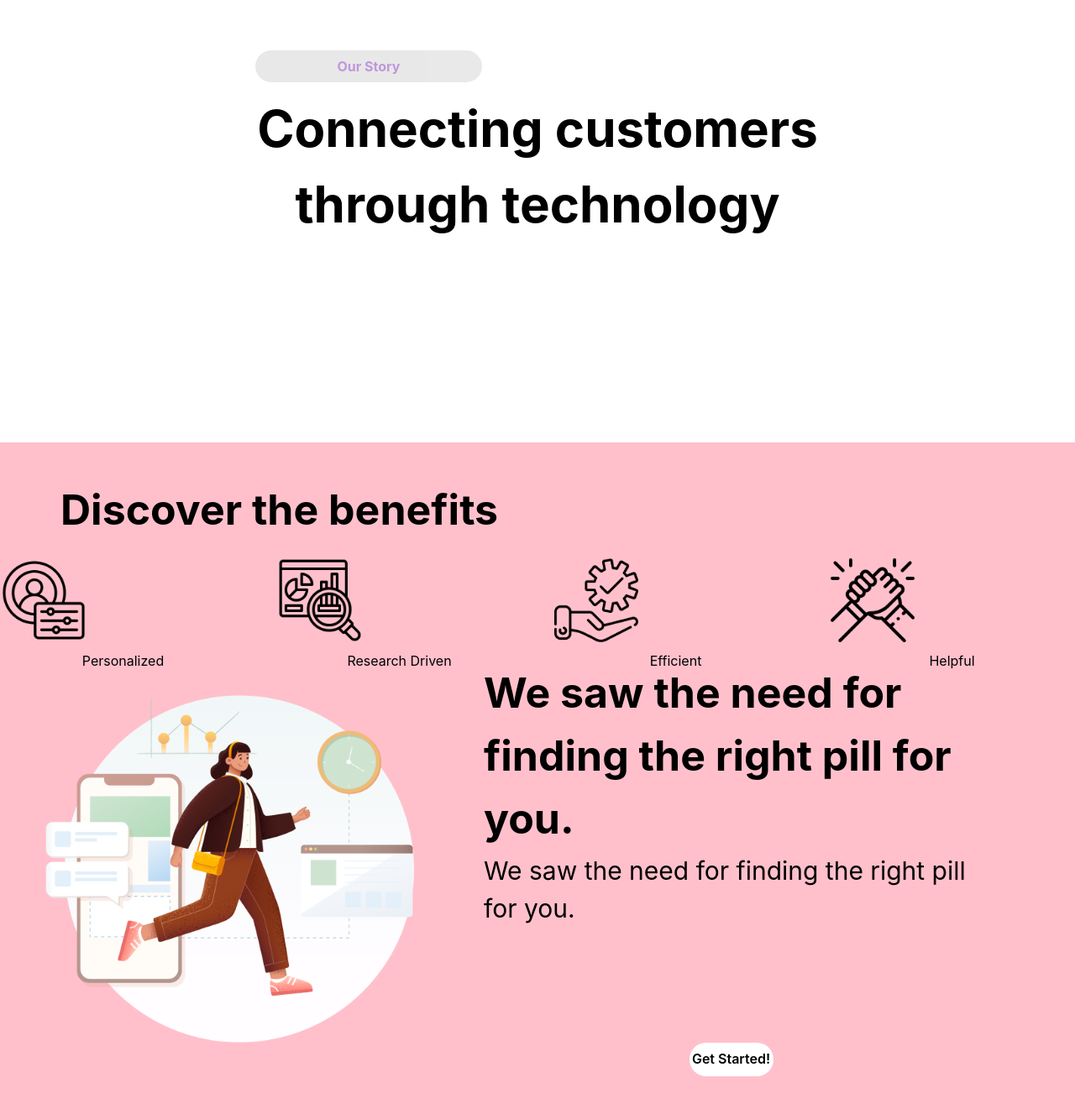
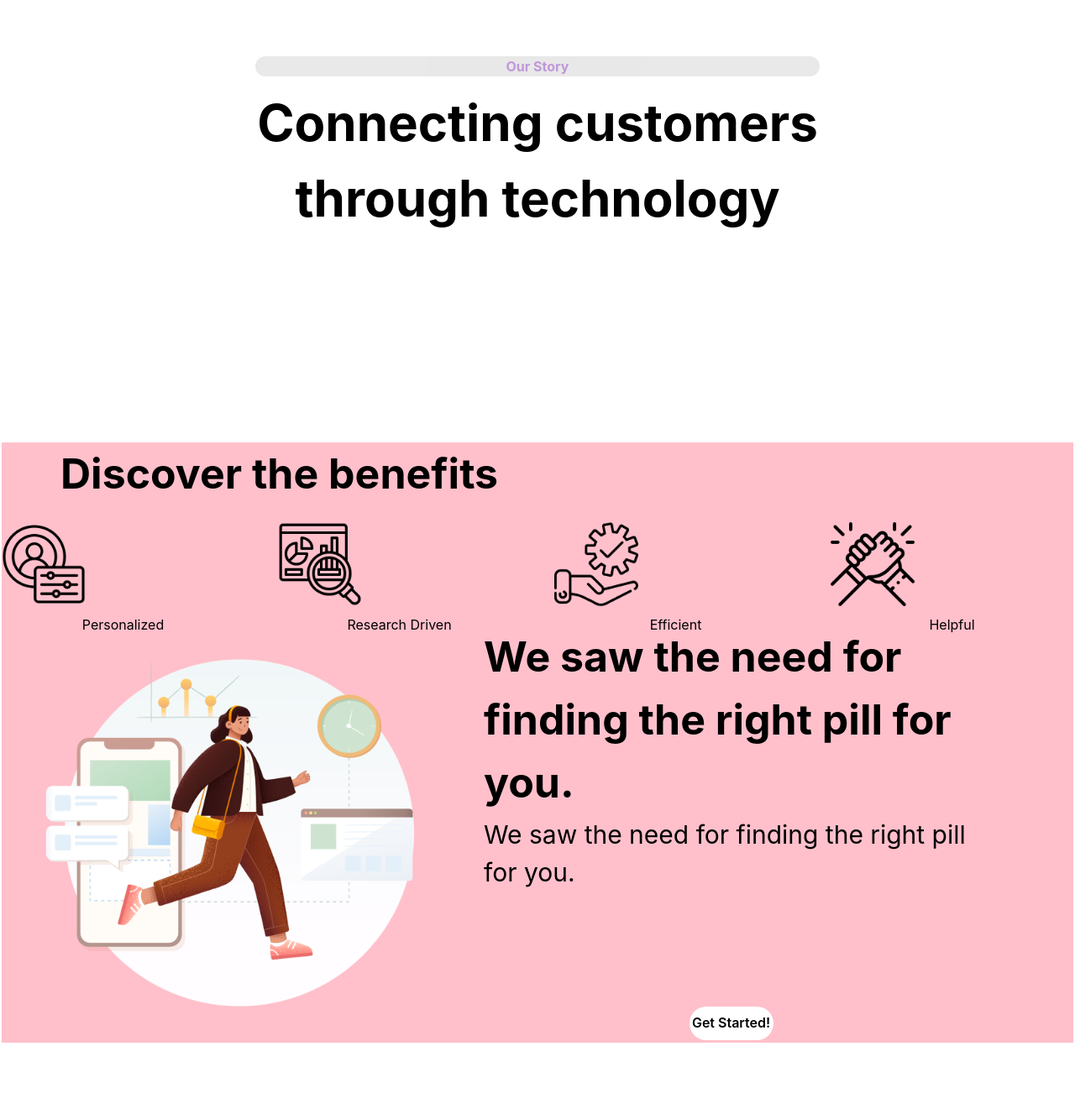
Before and after one commit to josegonz115/depdu, a React (Vite) app in the folder frontend/: page / in a window 1280 px wide. Shown: the part 293-1614 px from the top of the page at 84% size. After the commit the page ends 1535 px from the top, so only its background shows below. Built offline with nearby package versions, Linux system fonts and the light colour scheme.

Commit message:
app css deleted

```diff
--- a/frontend/src/App.css
+++ b/frontend/src/App.css
@@ -1,17 +1,17 @@
-#root {
+/* #root {
   max-width: 1280px;
   margin: 0 auto;
   text-align: center;
 }
-html,
+html, */
 /* body {
   max-width: 100vw;
   overflow-x: hidden;
 } */
-body {
+  body {
   height: 100vh;
   width: 100vw;
-}
+  }
 
 body {
   /* margin: 0; */
--- a/frontend/src/App.tsx
+++ b/frontend/src/App.tsx
@@ -7,7 +7,7 @@ import {
   // Link,
 } from "react-router-dom";
 import LandingPage from './routes/LandingPage';
-import Chat from './routes/ChatbotPage';
+// import Chat from './routes/ChatbotPage';
 
 function App() {
   const router = createBrowserRouter([
@@ -17,12 +17,12 @@ function App() {
         <LandingPage />
       ),
     },
-    {
-      path: "/chat",
-      element: (
-        <Chat />
-      ),
-    },
+    // {
+    //   path: "/chat",
+    //   element: (
+    //     <Chat />
+    //   ),
+    // },
   ]);
   return (
     <main className='App'>
--- a/frontend/src/components/Benefits.tsx
+++ b/frontend/src/components/Benefits.tsx
@@ -4,11 +4,11 @@ import personalization from '../images/personalization.png';
 import research from '../images/research.png';
 import help from '../images/help.png';
 import efficiency from '../images/efficiency.png';
-import sapiens from '../images/sapiens.png'
+import sapiens from '../images/sapiens.png';
 
 function Benefits() {
   return (
-    <Flex justifyContent="center" alignItems="center" backgroundColor="pink" minHeight="100vh">
+    <Flex justifyContent="center" alignItems="center" backgroundColor="pink">
       <Box textAlign="start">
         <Text fontSize="50px" mb="20px" fontWeight='bold' color='black' pl='70px'>Discover the benefits</Text>
 
--- a/frontend/src/components/Intro.tsx
+++ b/frontend/src/components/Intro.tsx
@@ -15,7 +15,7 @@ function YellowCircleBackground() {
     >
       <Box
         position="absolute"
-        top="-1050px"
+        top="0px" // Adjusted from -1050px
         left="50%"
         transform="translateX(-50%)"
         width="2150px"
@@ -27,7 +27,7 @@ function YellowCircleBackground() {
       />
       <Box
         position="absolute"
-        top="-880px"
+        top="0px" // Adjusted from -880px
         left="50%"
         transform="translateX(-50%)"
         width="2150px"
@@ -46,8 +46,6 @@ function Intro() {
     <Flex position="relative" justifyContent="center" alignItems="center" minHeight="100vh">
       <Box pt="100px" textAlign="center">
         <Flex
-          width="270px"
-          height="38px"
           backgroundColor="#C8C8C8"
           opacity="40%"
           borderRadius="30px"
--- a/frontend/src/routes/LandingPage.tsx
+++ b/frontend/src/routes/LandingPage.tsx
@@ -5,11 +5,11 @@ import Benefits from '../components/Benefits';
 
 function LandingPage() {
   return (
-    <VStack spacing={0} width="100%">
-      <Box width="100%" height="100vh">
+    <VStack spacing={0}>
+      <Box>
         <Intro/>
       </Box>
-      <Box width="100%" mt="20px">
+      <Box mt="20px">
         <Benefits/>
       </Box>
     </VStack>
```
